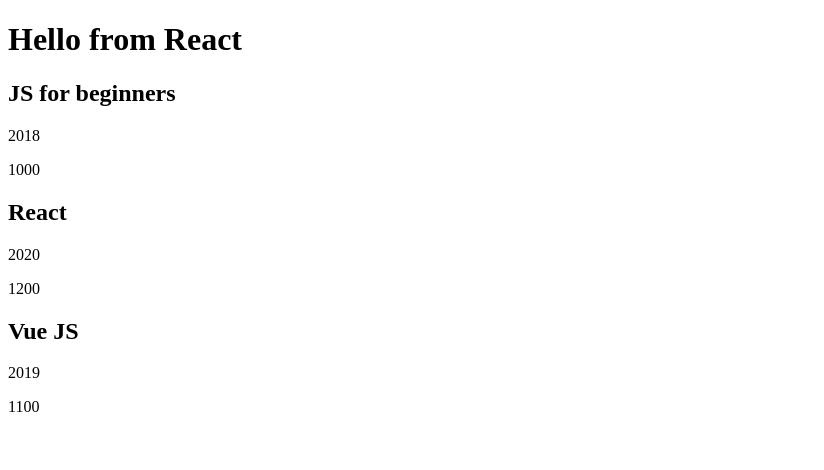
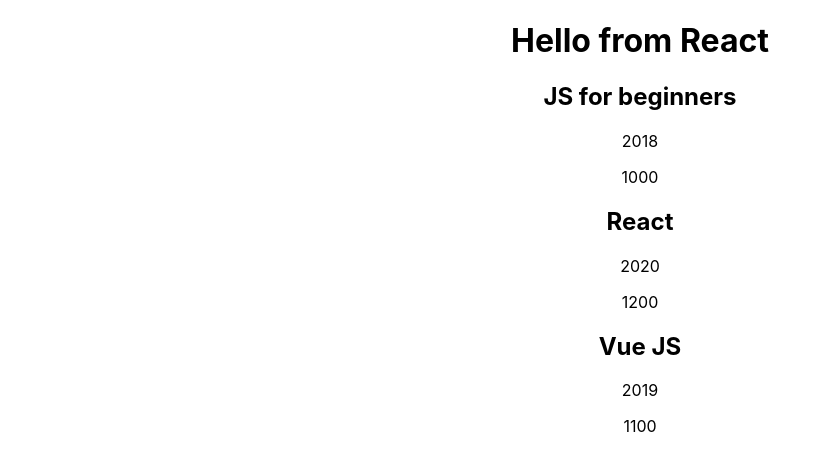
Before and after one commit to EvgeniaLeleo/sky-react, a React (Create React App) app in the folder sky-react-hw1/: page / in a window 1280 px wide. Shown: the top 470 px of the page, without its empty margins (0-824 px from the left). Built offline with nearby package versions, Linux system fonts and the light colour scheme.

Commit message:
feat: add app.css and index.css

```diff
--- /dev/null
+++ b/sky-react-hw1/src/App.css
@@ -0,0 +1,3 @@
+.App {
+  text-align: center;
+}
--- a/sky-react-hw1/src/App.js
+++ b/sky-react-hw1/src/App.js
@@ -1,4 +1,5 @@
 import Book from './Book'
+import './App.css'
 
 function App() {
   return (
--- /dev/null
+++ b/sky-react-hw1/src/index.css
@@ -0,0 +1,13 @@
+body {
+  margin: 0;
+  font-family: -apple-system, BlinkMacSystemFont, 'Segoe UI', 'Roboto', 'Oxygen',
+    'Ubuntu', 'Cantarell', 'Fira Sans', 'Droid Sans', 'Helvetica Neue',
+    sans-serif;
+  -webkit-font-smoothing: antialiased;
+  -moz-osx-font-smoothing: grayscale;
+}
+
+code {
+  font-family: source-code-pro, Menlo, Monaco, Consolas, 'Courier New',
+    monospace;
+}
--- a/sky-react-hw1/src/index.js
+++ b/sky-react-hw1/src/index.js
@@ -1,5 +1,6 @@
 import React from 'react'
 import ReactDOM from 'react-dom/client'
+import './index.css'
 import App from './App'
 import reportWebVitals from './reportWebVitals'
 
```
